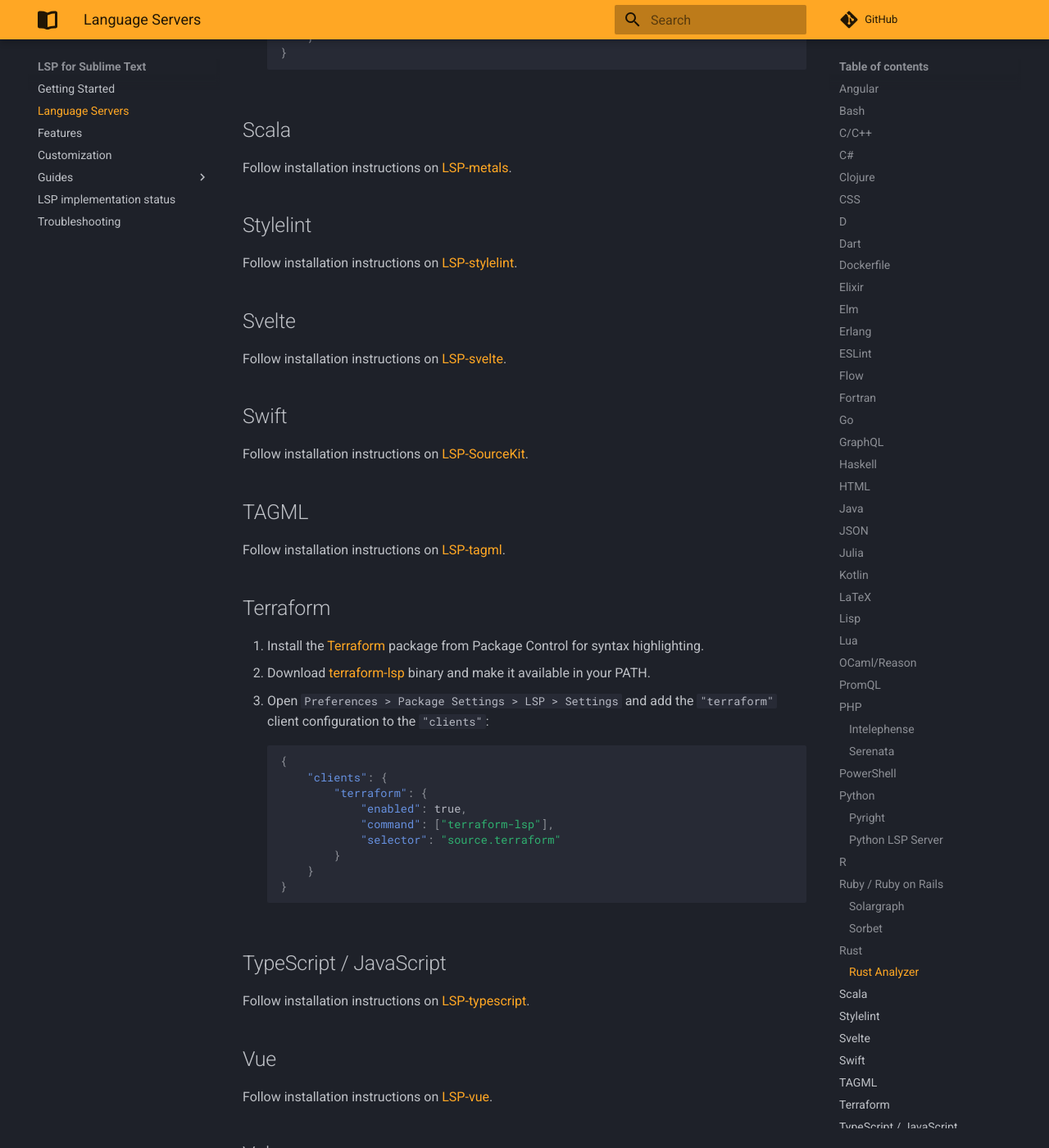
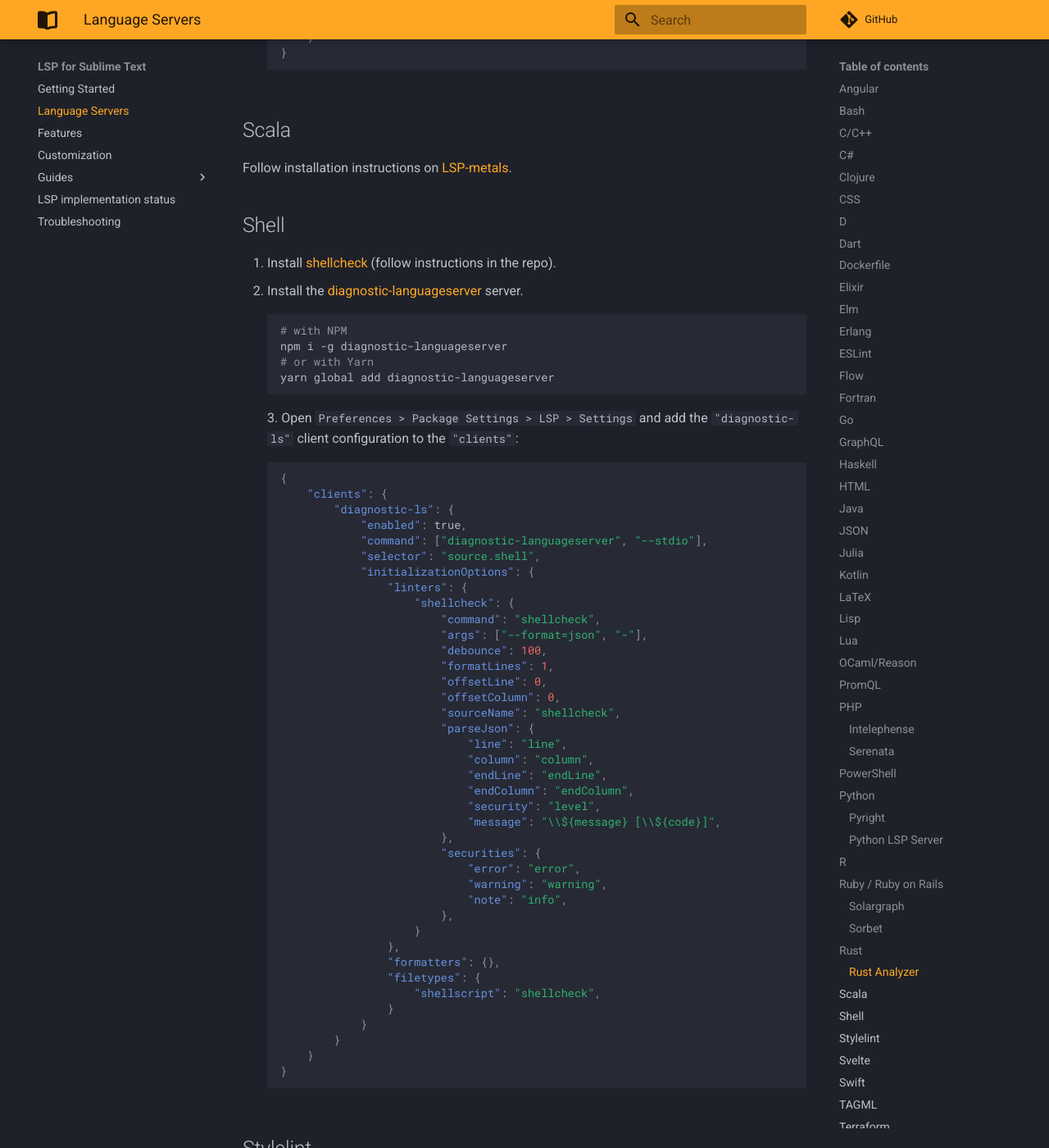
Before and after one commit to sublimelsp/LSP, an MkDocs documentation site: the page built from docs/src/language_servers.md, in a window 1280 px wide and 1400 px high, scrolled down 10333 px. Shown: the whole window at 82% size. Built offline with MkDocs 1.6.1 and Material for MkDocs 9.7.7, drawn with Linux system fonts in a browser that asks for light colours; comment, search, counter and statistics services are not loaded.

Commit message:
Add instructions for shellcheck
Maybe we should have a helper package for diagnostic-languageserver but
for now it's good to have this at least.

````diff
--- a/docs/src/language_servers.md
+++ b/docs/src/language_servers.md
@@ -416,6 +416,61 @@
 
 Follow installation instructions on [LSP-metals](https://github.com/scalameta/metals-sublime).
 
+## Shell
+
+1. Install [shellcheck](https://github.com/koalaman/shellcheck) (follow instructions in the repo).
+2. Install the [diagnostic-languageserver](https://github.com/iamcco/diagnostic-languageserver) server.
+
+    ```sh
+    # with NPM
+    npm i -g diagnostic-languageserver
+    # or with Yarn
+    yarn global add diagnostic-languageserver
+    ```
+3.  Open `Preferences > Package Settings > LSP > Settings` and add the `"diagnostic-ls"` client configuration to the `"clients"`:
+
+    ```json
+    {
+        "clients": {
+            "diagnostic-ls": {
+                "enabled": true,
+                "command": ["diagnostic-languageserver", "--stdio"],
+                "selector": "source.shell",
+                "initializationOptions": {
+                    "linters": {
+                        "shellcheck": {
+                            "command": "shellcheck",
+                            "args": ["--format=json", "-"],
+                            "debounce": 100,
+                            "formatLines": 1,
+                            "offsetLine": 0,
+                            "offsetColumn": 0,
+                            "sourceName": "shellcheck",
+                            "parseJson": {
+                                "line": "line",
+                                "column": "column",
+                                "endLine": "endLine",
+                                "endColumn": "endColumn",
+                                "security": "level",
+                                "message": "\\${message} [\\${code}]",
+                            },
+                            "securities": {
+                                "error": "error",
+                                "warning": "warning",
+                                "note": "info",
+                            },
+                        }
+                    },
+                    "formatters": {},
+                    "filetypes": {
+                        "shellscript": "shellcheck",
+                    }
+                }
+            }
+        }
+    }
+    ```
+
 ## Stylelint
 
 Follow installation instructions on [LSP-stylelint](https://github.com/sublimelsp/LSP-stylelint).
````
